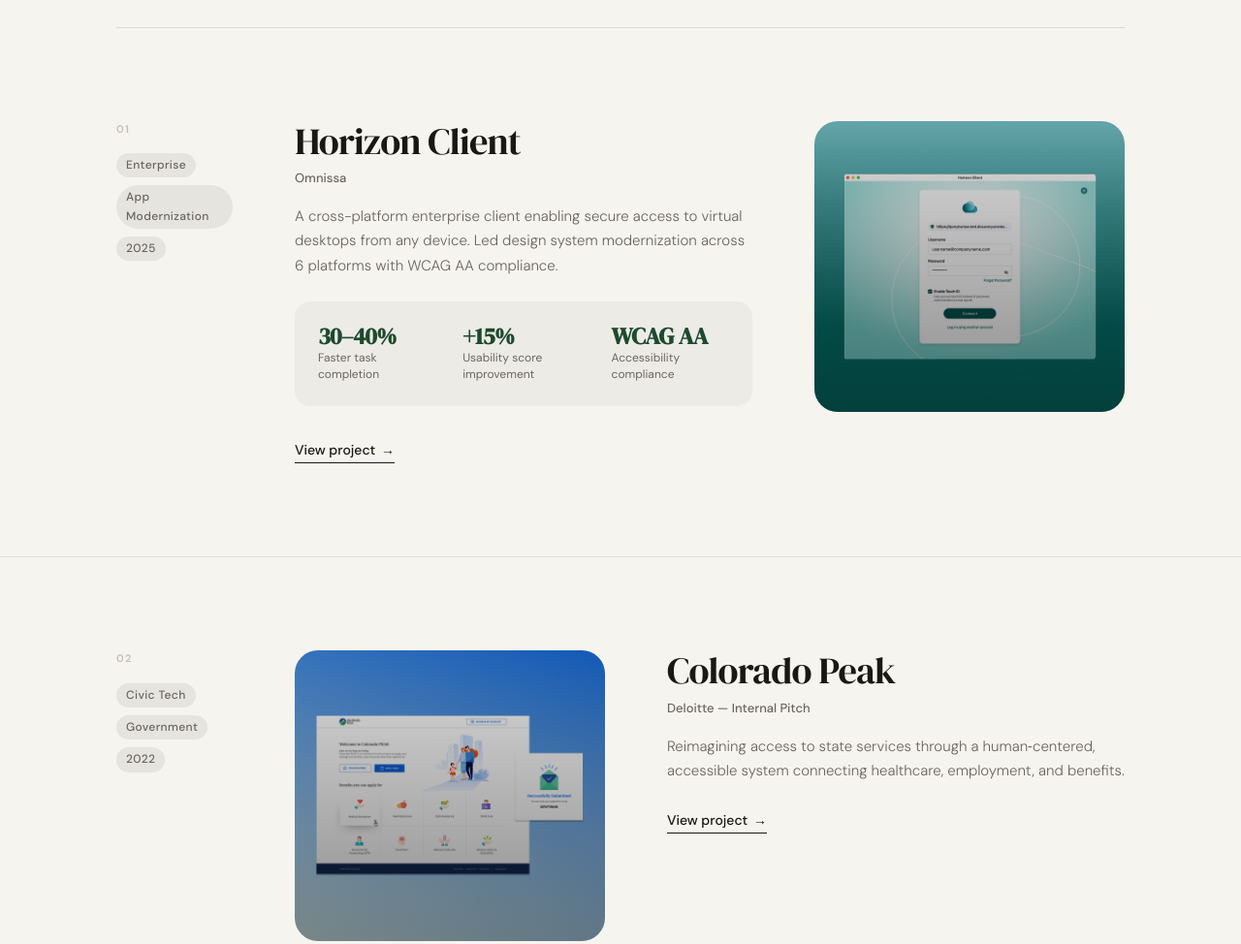
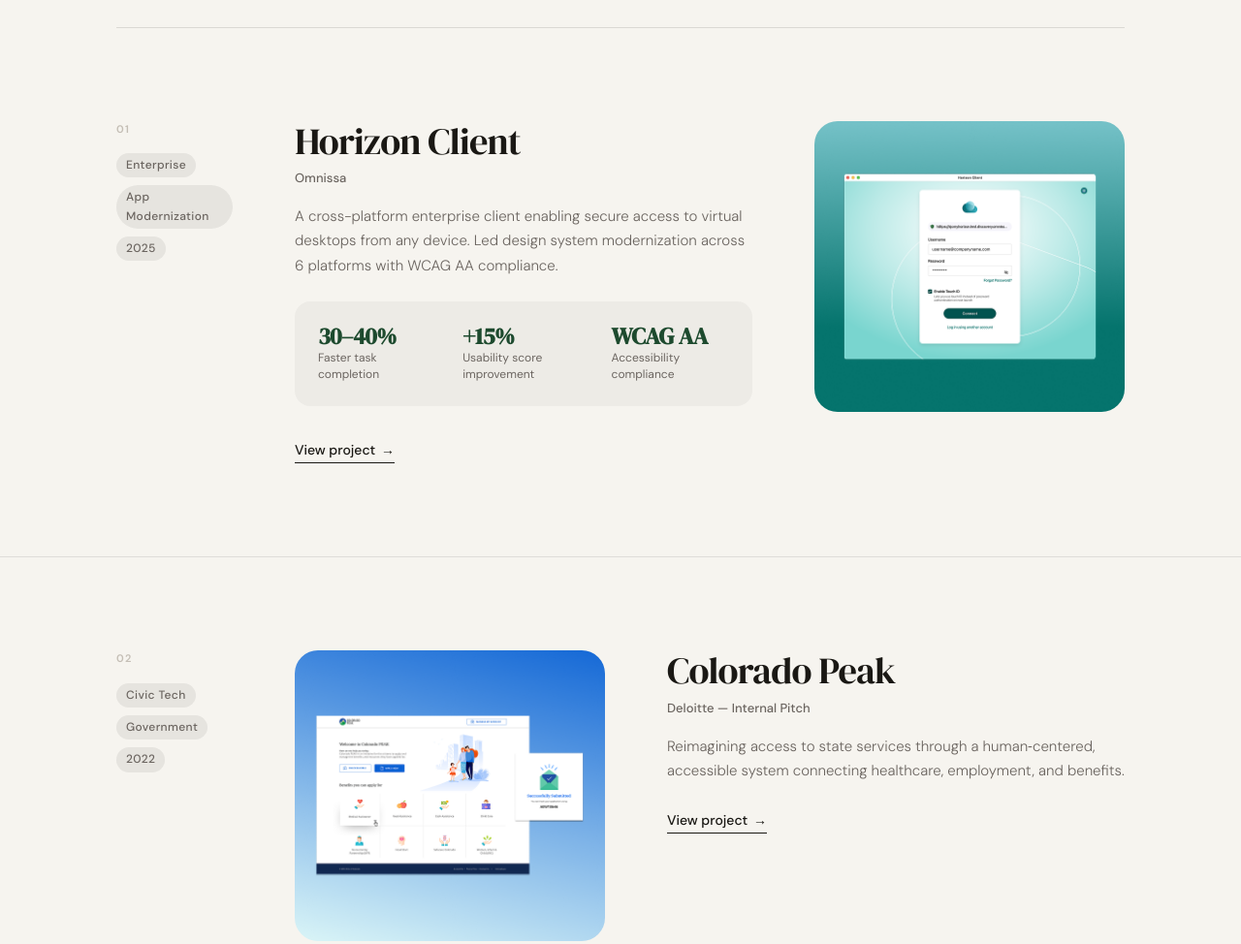
Before and after one commit to Hiteshharish/Hitesh-portfolio, a plain HTML site: page index.html in a window 1280 px wide. Shown: the part 1220-2194 px from the top of the page at 97% size. Drawn offline with Linux system fonts and the light colour scheme.

Commit message:
change 4 text overall removed

```diff
--- a/style.css
+++ b/style.css
@@ -607,19 +607,7 @@
 }
 
 /* Project images */
-/* Text readability overlay */
-.project-visual::after,
-.project-card::after {
-  content: "";
-  position: absolute;
-  inset: 0;
-  background: linear-gradient(
-    to bottom,
-    rgba(0,0,0,0.15),
-    rgba(0,0,0,0.45)
-  );
-  pointer-events: none;
-}
+
 .project-visual--horizon {
   background-image: url("assets/images/projects/horizon.png");
   background-size: cover;
```
